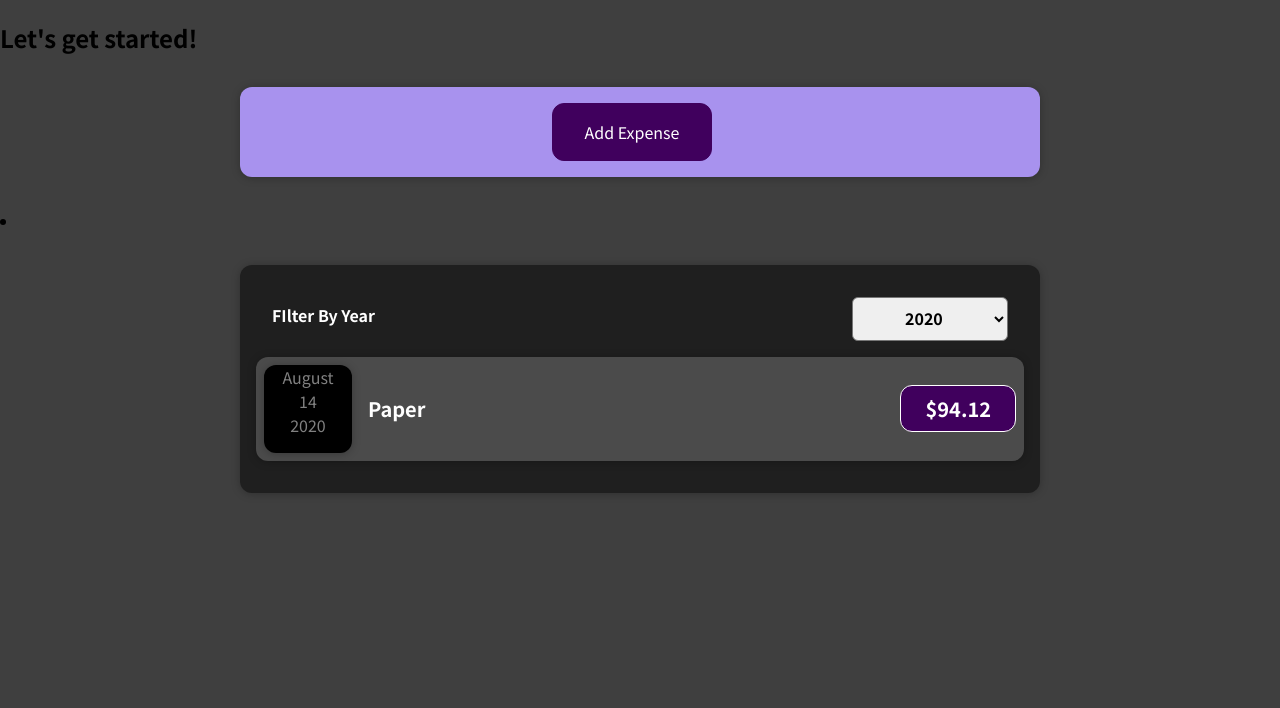
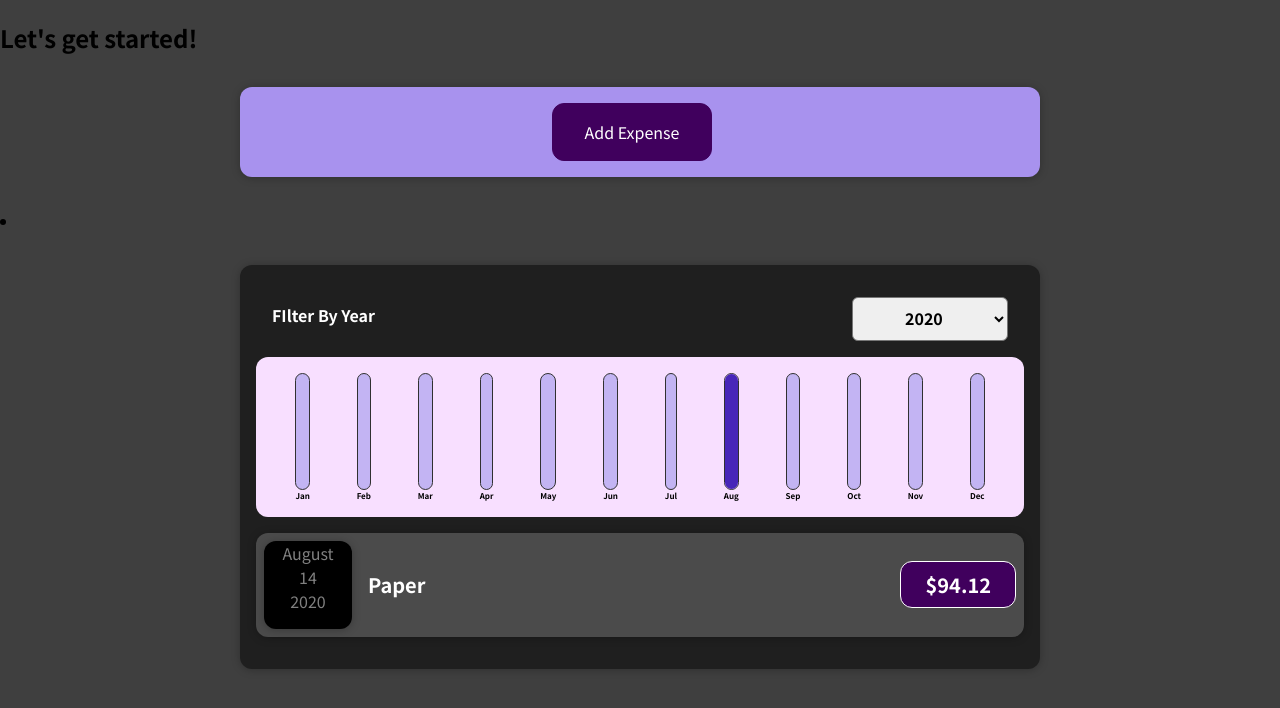
Before and after one commit to Devashish1806/ReactJS, a React (Create React App) app: page / in a window 1280 px wide. Shown: the top 708 px of the page. Built offline with nearby package versions, Linux system fonts and the light colour scheme.

Commit message:
expense app completed

```diff
--- /dev/null
+++ b/src/components/Chart/Chart.css
@@ -0,0 +1,9 @@
+.chart {
+  padding: 1rem;
+  border-radius: 12px;
+  background-color: #f8dfff;
+  text-align: center;
+  display: flex;
+  justify-content: space-around;
+  height: 10rem;
+}
--- /dev/null
+++ b/src/components/Chart/Chart.js
@@ -0,0 +1,23 @@
+import React from 'react';
+import './Chart.css';
+import ChartBar from './ChartBar';
+
+function Chart(props) {
+  let valueArray = props.dataPoints.map((item) => item.value);
+  const maxChartValue = Math.max(...valueArray);
+
+  return (
+    <div className="chart">
+      {props.dataPoints.map((dataPoint) => (
+        <ChartBar
+          key={dataPoint.label}
+          value={dataPoint.value}
+          label={dataPoint.label}
+          maxValue={maxChartValue}
+        />
+      ))}
+    </div>
+  );
+}
+
+export default Chart;
--- /dev/null
+++ b/src/components/Chart/ChartBar.css
@@ -0,0 +1,30 @@
+.chart-bar {
+  height: 100%;
+  display: flex;
+  flex-direction: column;
+  align-items: center;
+}
+
+.chart-bar__inner {
+  height: 100%;
+  width: 100%;
+  border: 1px solid #313131;
+  border-radius: 12px;
+  background-color: #c3b4f3;
+  overflow: hidden;
+  display: flex;
+  flex-direction: column;
+  justify-content: flex-end;
+}
+
+.chart-bar__fill {
+  background-color: #4826b9;
+  width: 100%;
+  transition: all 0.3s ease-out;
+}
+
+.chart-bar__label {
+  font-weight: bold;
+  font-size: 0.5rem;
+  text-align: center;
+}
--- /dev/null
+++ b/src/components/Chart/ChartBar.js
@@ -0,0 +1,22 @@
+import React from 'react';
+import './ChartBar.css';
+
+function ChartBar(props) {
+  let barFillHeight = '0%';
+  if (props.maxValue > 0) {
+    barFillHeight = Math.round((props.value / props.maxValue) * 100) + '%';
+  }
+  return (
+    <div className="chart-bar">
+      <div className="chart-bar__inner">
+        <div
+          className="chart-bar__fill"
+          style={{ height: barFillHeight }}
+        ></div>
+      </div>
+      <div className="chart-bar__label">{props.label}</div>
+    </div>
+  );
+}
+
+export default ChartBar;
--- a/src/components/Expenses/Expenses.js
+++ b/src/components/Expenses/Expenses.js
@@ -3,6 +3,7 @@
 import ExpensesFilter from './ExpensesFilter';
 import ExpensesList from './ExpensesList';
 import './Expenses.css';
+import ExpensesChart from './ExpensesChart';
 
 function Expenses(props) {
   const [enteredYear, setEnteredYear] = useState('2020');
@@ -21,6 +22,7 @@
           onChangeFilter={changeFilterHandler}
           selectedYear={enteredYear}
         ></ExpensesFilter>
+        <ExpensesChart list={filteredList} />
         <ExpensesList list={filteredList} />
       </Card>
     </li>
--- /dev/null
+++ b/src/components/Expenses/ExpensesChart.js
@@ -0,0 +1,24 @@
+import Chart from '../Chart/Chart';
+
+function ExpensesChart(props) {
+  let dataPoints = [
+    { label: 'Jan', value: 0 },
+    { label: 'Feb', value: 0 },
+    { label: 'Mar', value: 0 },
+    { label: 'Apr', value: 0 },
+    { label: 'May', value: 0 },
+    { label: 'Jun', value: 0 },
+    { label: 'Jul', value: 0 },
+    { label: 'Aug', value: 0 },
+    { label: 'Sep', value: 0 },
+    { label: 'Oct', value: 0 },
+    { label: 'Nov', value: 0 },
+    { label: 'Dec', value: 0 },
+  ];
+  for (let item of props.list) {
+    dataPoints[item.date.getMonth()].value += item.amount;
+  }
+  return <Chart dataPoints={dataPoints} />;
+}
+
+export default ExpensesChart;
--- a/src/components/NewExpense/ExpenseForm.js
+++ b/src/components/NewExpense/ExpenseForm.js
@@ -3,7 +3,7 @@
 
 const ExpenseForm = (props) => {
   const [enteredTitle, setEnteredTitle] = useState('');
-  const [enteredAmount, setEnteredAmount] = useState('');
+  const [enteredAmount, setEnteredAmount] = useState(0);
   const [enteredDate, setEnteredDate] = useState('');
   const titleChangeHandler = (event) => {
     setEnteredTitle(event.target.value);
@@ -18,7 +18,7 @@
     event.preventDefault();
     const expenseData = {
       title: enteredTitle,
-      amount: enteredAmount,
+      amount: +enteredAmount,
       date: new Date(enteredDate),
     };
     props.onSaveNewExpense(expenseData);
```
Also changed, not shown: 1 other file (tests, documents, lock files or other folders).
